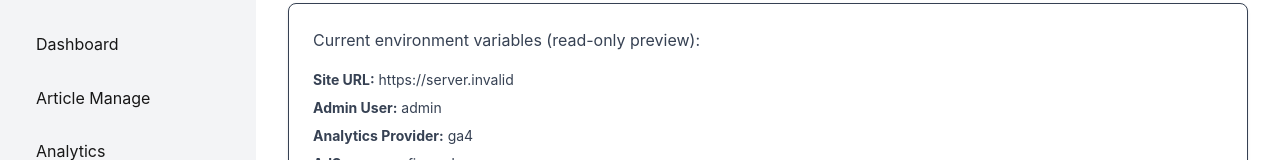
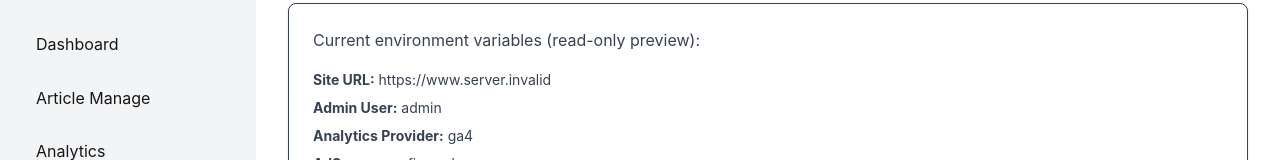
Before and after one commit to pengjialiang11/global-tech-blog, a Next.js app: page /admin/settings in a window 1280 px wide. Shown: the part 142-302 px from the top of the page. Built offline with nearby package versions, Linux system fonts and the light colour scheme; no server answers; sample sign-in values are in the browser's storage.

Commit message:
fix: force canonical/og/sitemap to www via site.ts normalization (ignore bare-domain env var)

```diff
--- a/scripts/generate-sitemap-from-build.mjs
+++ b/scripts/generate-sitemap-from-build.mjs
@@ -6,7 +6,8 @@
 import fs from "fs";
 import path from "path";
 
-const SITE = process.env.NEXT_PUBLIC_SITE_URL || "https://www.sinotechlens.com";
+const _raw = process.env.NEXT_PUBLIC_SITE_URL || "https://www.sinotechlens.com";
+const SITE = _raw.replace(/^https?:\/\/(?!www\.)/i, (m) => `${m}www.`);
 const appDir = path.join(process.cwd(), ".next", "server", "app");
 const publicDir = path.join(process.cwd(), "public");
 
--- a/scripts/generate-sitemap-from-source.mjs
+++ b/scripts/generate-sitemap-from-source.mjs
@@ -4,7 +4,9 @@ import fs from "node:fs";
 import path from "node:path";
 
 const ROOT = process.cwd();
-const SITE_URL = process.env.NEXT_PUBLIC_SITE_URL || "https://www.sinotechlens.com";
+// 强制规范化 www（与 src/lib/site.ts 保持一致），避免 canonical/sitemap 出现裸域
+const _raw = process.env.NEXT_PUBLIC_SITE_URL || "https://www.sinotechlens.com";
+const SITE_URL = _raw.replace(/^https?:\/\/(?!www\.)/i, (m) => `${m}www.`);
 const outDir = path.join(ROOT, "public");
 fs.mkdirSync(outDir, { recursive: true });
 
--- a/src/app/admin/settings/page.tsx
+++ b/src/app/admin/settings/page.tsx
@@ -1,3 +1,5 @@
+import { SITE_URL } from "@/lib/site";
+
 export default function AdminSettingsPage() {
   return (
     <div>
@@ -5,7 +7,7 @@ export default function AdminSettingsPage() {
       <div className="border rounded-lg p-6 bg-white shadow-sm space-y-4 text-gray-700">
         <p>Current environment variables (read-only preview):</p>
         <ul className="space-y-2 text-sm">
-          <li><strong>Site URL:</strong> {process.env.NEXT_PUBLIC_SITE_URL || "https://www.sinotechlens.com"}</li>
+          <li><strong>Site URL:</strong> {SITE_URL}</li>
           <li><strong>Admin User:</strong> {process.env.ADMIN_USER || "admin"}</li>
           <li><strong>Analytics Provider:</strong> {process.env.NEXT_PUBLIC_ANALYTICS_PROVIDER || "not set"}</li>
           <li><strong>AdSense:</strong> {process.env.NEXT_PUBLIC_ADSENSE_PUB ? "configured" : "not set"}</li>
--- a/src/app/articles/[slug]/page.tsx
+++ b/src/app/articles/[slug]/page.tsx
@@ -3,6 +3,7 @@ import Link from "next/link";
 import type { Metadata } from "next";
 import { getArticleBySlug, getAllArticles, getArticlesByTrack } from "@/lib/articleData";
 import { getTrack } from "@/lib/tracks";
+import { SITE_URL } from "@/lib/site";
 import AdSense from "@/components/AdSense";
 import AffiliateList from "@/components/AffiliateList";
 import ViewCounter from "@/components/ViewCounter";
@@ -11,8 +12,6 @@ import Script from "next/script";
 interface ArticlePageProps {
   params: Promise<{ slug: string }>;
 }
-
-const SITE_URL = process.env.NEXT_PUBLIC_SITE_URL || "https://www.sinotechlens.com";
 
 const trackStyles: Record<string, string> = {
   "general-china-tech": "bg-amber-100 text-amber-700",
--- a/src/app/feed.xml/route.ts
+++ b/src/app/feed.xml/route.ts
@@ -1,8 +1,7 @@
 import { NextResponse } from "next/server";
 import { getAllArticles } from "@/lib/articleData";
 import { getTrack } from "@/lib/tracks";
-
-const SITE_URL = process.env.NEXT_PUBLIC_SITE_URL || "https://www.sinotechlens.com";
+import { SITE_URL } from "@/lib/site";
 
 export async function GET() {
   const articles = getAllArticles().slice(0, 50);
--- a/src/app/layout.tsx
+++ b/src/app/layout.tsx
@@ -3,8 +3,7 @@ import HeaderNav from "@/components/HeaderNav";
 import Footer from "@/components/Footer";
 import CookieBanner from "@/components/CookieBanner";
 import Analytics from "@/components/Analytics";
-
-const SITE_URL = process.env.NEXT_PUBLIC_SITE_URL || "https://www.sinotechlens.com";
+import { SITE_URL } from "@/lib/site";
 
 export const metadata = {
   metadataBase: new URL(SITE_URL),
--- a/src/app/topics/[slug]/page.tsx
+++ b/src/app/topics/[slug]/page.tsx
@@ -3,6 +3,7 @@ import { notFound } from "next/navigation";
 import type { Metadata } from "next";
 import { TRACKS, getTrack } from "@/lib/tracks";
 import { getArticlesByTrack } from "@/lib/articleData";
+import { SITE_URL } from "@/lib/site";
 import AdSense from "@/components/AdSense";
 
 interface TopicPageProps {
@@ -27,7 +28,7 @@ export async function generateMetadata({ params }: TopicPageProps): Promise<Meta
   return {
     title: `${track.name} — SinoTechLens`,
     description: track.description,
-    alternates: { canonical: `${process.env.NEXT_PUBLIC_SITE_URL || "https://www.sinotechlens.com"}/topics/${slug}` },
+    alternates: { canonical: `${SITE_URL}/topics/${slug}` },
   };
 }
 
--- /dev/null
+++ b/src/lib/site.ts
@@ -0,0 +1,7 @@
+// 权威站点 URL 统一入口。
+// Vercel 已把裸域 sinotechlens.com 301 重定向到 www.sinotechlens.com，
+// 为避免 canonical / og:image / sitemap 与真实 URL 冲突（搜索引擎惩罚重复内容），
+// 这里强制把任何裸域值规范化为 www 前缀，无论环境变量如何设置。
+const RAW = process.env.NEXT_PUBLIC_SITE_URL || "https://www.sinotechlens.com";
+
+export const SITE_URL: string = RAW.replace(/^https?:\/\/(?!www\.)/i, (m) => `${m}www.`);
```
Also changed, not shown: 1 other file (tests, documents, lock files or other folders).
